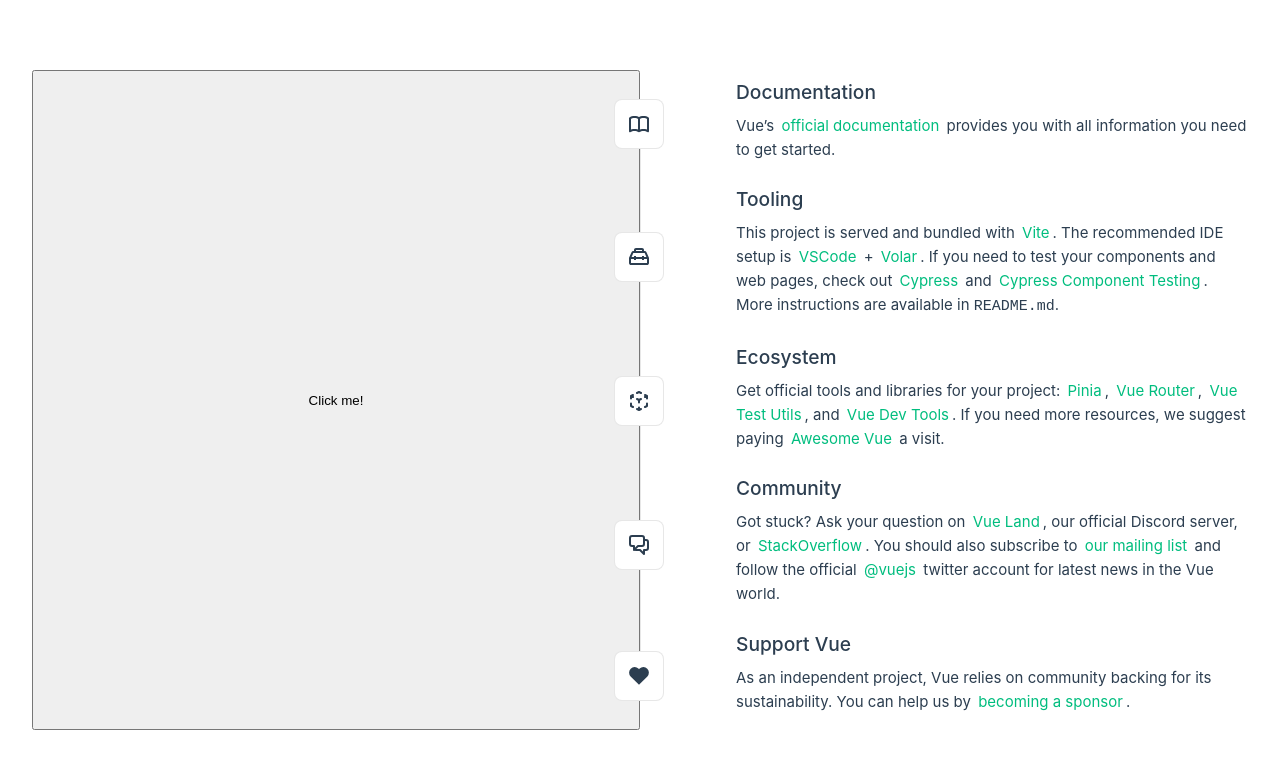
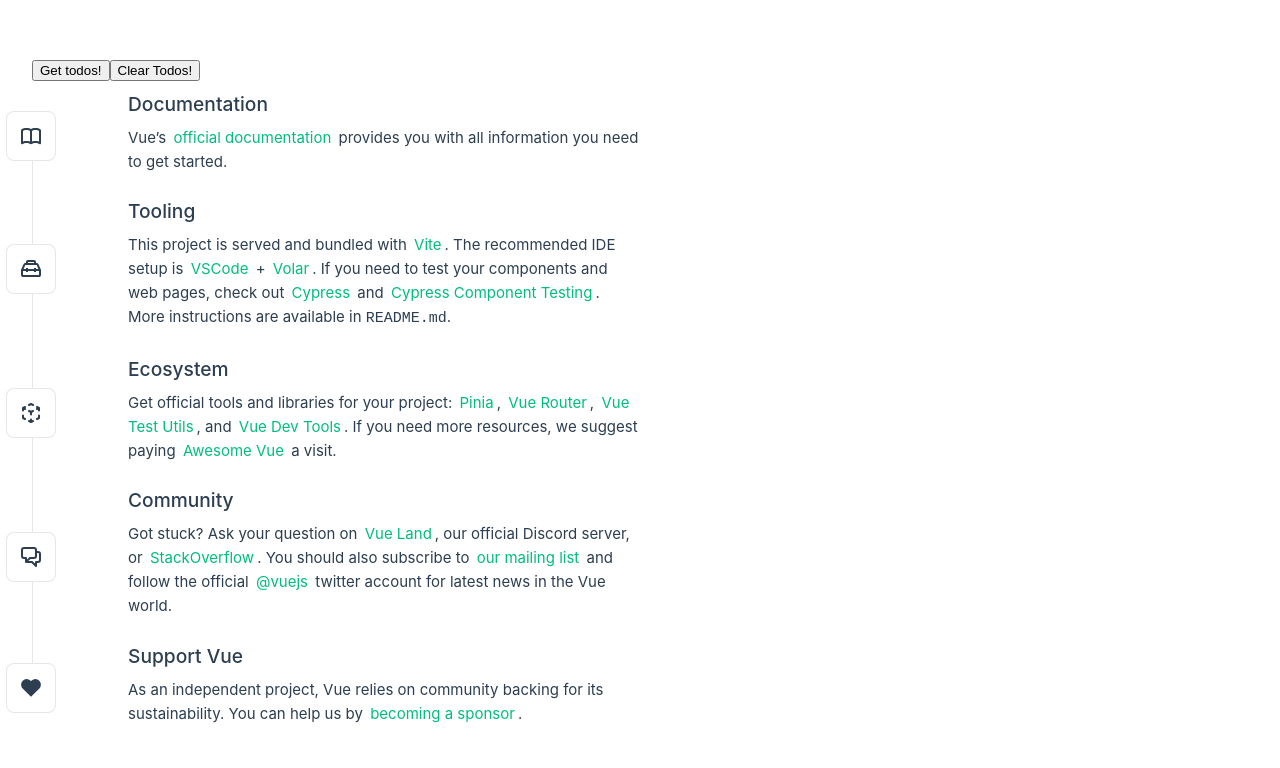
Before and after one commit to AlexeiTim/test-deploy-frontend, a Vue app: page / in a window 1280 px wide. Shown: the top 768 px of the page. Built offline with nearby package versions, Linux system fonts and the light colour scheme.

Commit message:
add work with back

```diff
--- a/src/App.vue
+++ b/src/App.vue
@@ -1,15 +1,33 @@
 <script setup lang="ts">
+import { ref } from 'vue'
 import axios from 'axios'
 
-function testClick() {
-  const response = axios.get('https://test-deploy-backend-62zx.vercel.app/api/todos')
-  console.log(response);
+interface Todo {
+  id: number
+  title: string
+}
+const todos = ref<Todo[]>([])
+
+async function testClick() {
+  const { data } = await axios.get<Todo[]>('https://test-deploy-backend-62zx.vercel.app/api/todos')
+  todos.value = data
+}
+
+function clearTodos() {
+  todos.value = []
 }
 </script>
 
 <template>
-  <button @click="testClick">Click me!</button>
-  <RouterView />
+  <div>
+    <button @click="testClick">Get todos!</button>
+    <button @click="clearTodos">Clear Todos!</button>
+    <div v-for="todo in todos" :key="todo.id" style="border:1px solid black; margin-bottom: 10px;">
+      <div>ID: {{ todo.id }}</div>
+      <div>TITLE: {{ todo.title }}</div>
+    </div>
+    <RouterView />
+  </div>
 </template>
 
 <style scoped>
```
